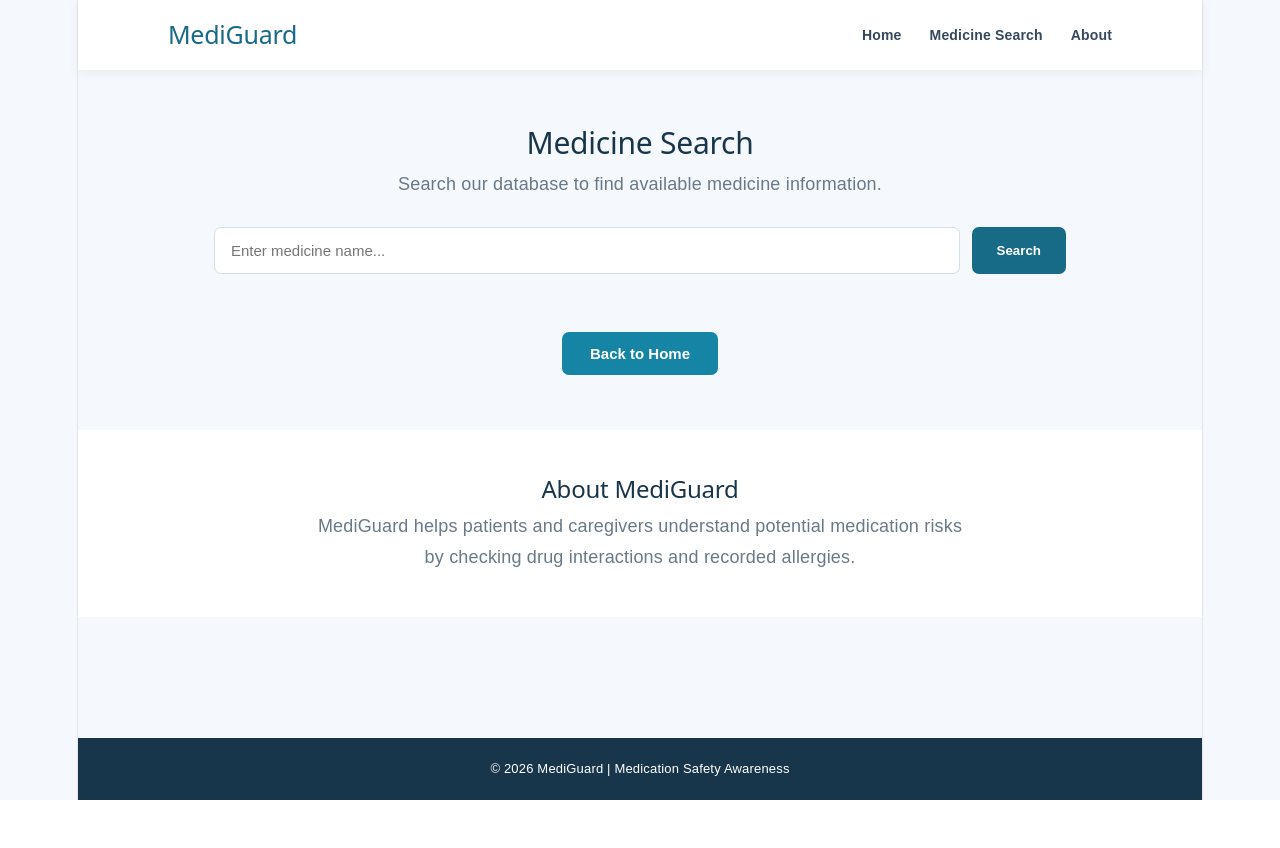
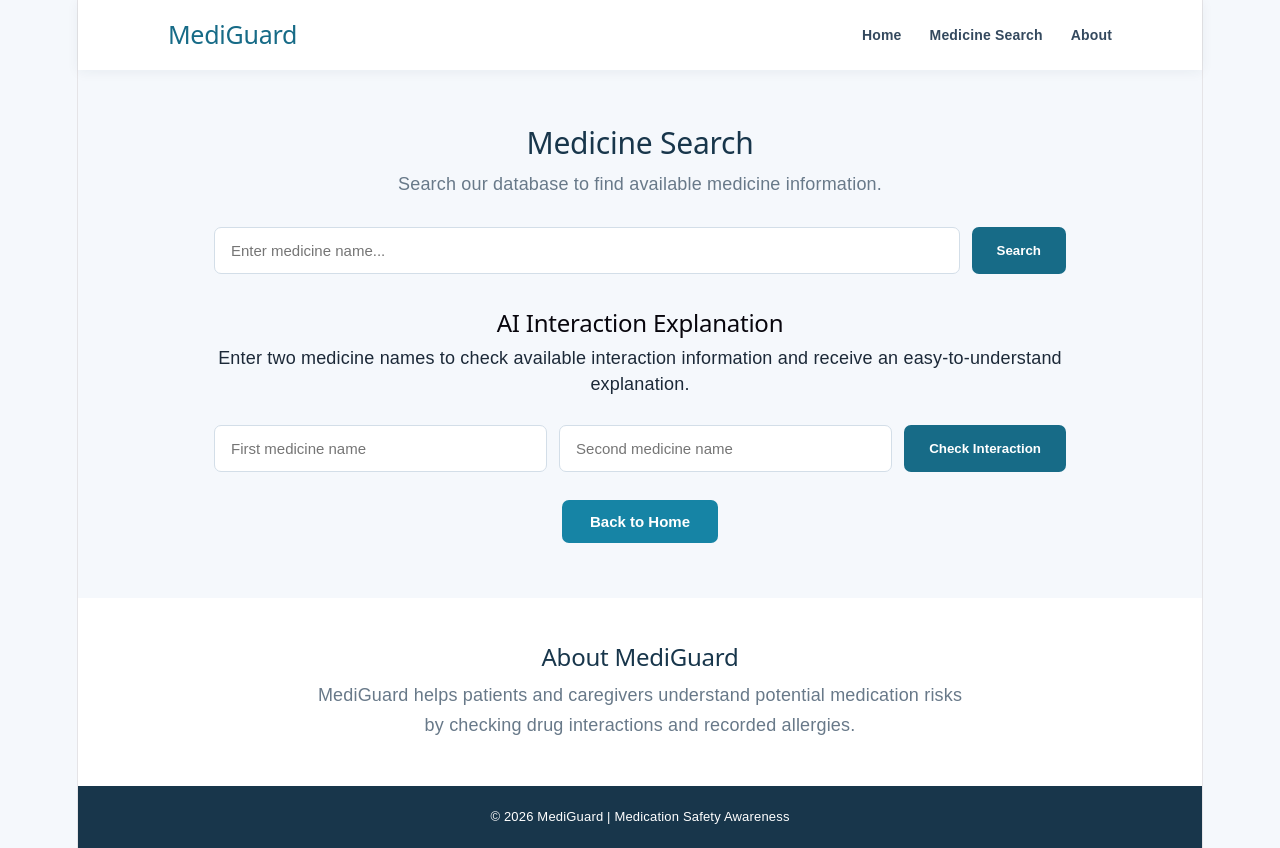
Before and after one commit to harinisharma-t/MediGuard, a React app in the folder frontend/: page / in a window 1280 px wide. Both pictures are taken after a click on the button "Get Started". Before the commit the page ends 800 px from the top, so only its background shows below. Built offline with nearby package versions, Linux system fonts and the light colour scheme; the HTML template or start-up script is replaced by a standard one.

Commit message:
feat: add AI interaction explanation UI

```diff
--- a/frontend/src/App.jsx
+++ b/frontend/src/App.jsx
@@ -9,6 +9,12 @@ function App() {
   const [loading, setLoading] = useState(false)
   const [error, setError] = useState('')
   const [searched, setSearched] = useState(false)
+
+  const [drugA, setDrugA] = useState('')
+  const [drugB, setDrugB] = useState('')
+  const [explanation, setExplanation] = useState(null)
+  const [interactionLoading, setInteractionLoading] = useState(false)
+  const [interactionError, setInteractionError] = useState('')
 
   async function handleSearch(event) {
     event.preventDefault()
@@ -31,9 +37,7 @@ function App() {
       )
       const data = await response.json()
 
-      if (!response.ok) {
-        throw new Error('Search failed')
-      }
+      if (!response.ok) throw new Error()
 
       setResults(data.results || [])
     } catch {
@@ -43,17 +47,52 @@ function App() {
     }
   }
 
+  async function handleExplain(event) {
+    event.preventDefault()
+
+    if (!drugA.trim() || !drugB.trim()) {
+      setInteractionError('Please enter both medicine names.')
+      setExplanation(null)
+      return
+    }
+
+    setInteractionLoading(true)
+    setInteractionError('')
+    setExplanation(null)
+
+    try {
+      const response = await fetch('/api/interactions/explain', {
+        method: 'POST',
+        headers: { 'Content-Type': 'application/json' },
+        body: JSON.stringify({
+          drug_a: drugA.trim(),
+          drug_b: drugB.trim(),
+        }),
+      })
+
+      const data = await response.json()
+
+      if (!response.ok) throw new Error()
+
+      setExplanation(data)
+    } catch {
+      setInteractionError('Unable to check the interaction. Please try again.')
+    } finally {
+      setInteractionLoading(false)
+    }
+  }
+
   return (
     <div className="app">
       <header className="navbar">
         <h2 className="logo">MediGuard</h2>
         <nav>
-          <a href="#home" onClick={(event) => {
-            event.preventDefault()
+          <a href="#" onClick={(e) => {
+            e.preventDefault()
             setShowSearch(false)
           }}>Home</a>
-          <a href="#search" onClick={(event) => {
-            event.preventDefault()
+          <a href="#" onClick={(e) => {
+            e.preventDefault()
             setShowSearch(true)
           }}>Medicine Search</a>
           <a href="#about">About</a>
@@ -64,13 +103,20 @@ function App() {
         {!showSearch ? (
           <section className="hero-section" id="home">
             <p className="tagline">SMARTER MEDICATION AWARENESS</p>
-            <h1>Your Medication Safety,<br /><span>Our Priority.</span></h1>
+            <h1>
+              Your Medication Safety,
+              <br />
+              <span>Our Priority.</span>
+            </h1>
             <p className="hero-description">
               Understand potential drug interactions and allergy risks
               with AI-assisted medication safety information.
             </p>
-            <button className="primary-button" type="button"
-              onClick={() => setShowSearch(true)}>
+            <button
+              className="primary-button"
+              type="button"
+              onClick={() => setShowSearch(true)}
+            >
               Get Started
             </button>
             <p className="disclaimer">
@@ -98,62 +144,85 @@ function App() {
 
             {error && <p className="error-message">{error}</p>}
 
-            {loading && (
-              <p className="loading-message">Searching the medicine database...</p>
-            )}
-
             {searched && !loading && !error && results.length === 0 && (
-              <div className="empty-message">
-                <h3>No medicines found</h3>
-                <p>Try another medicine name or check the spelling.</p>
-              </div>
+              <p className="empty-message">
+                No matching medicines found in the database.
+              </p>
             )}
 
             {results.length > 0 && (
               <div className="results-section">
-                <div className="results-heading">
-                  <h3>Medicine Search Results</h3>
-                  <span>{results.length} found</span>
-                </div>
-
+                <h3>Search Results ({results.length})</h3>
                 <div className="medicine-list">
                   {results.map((medicine) => (
-                    <article className="medicine-card" key={medicine.id}>
-                      <div className="medicine-card-header">
-                        <div>
-                          <p className="medicine-label">MEDICINE</p>
-                          <h3>{medicine.generic_name}</h3>
-                        </div>
-                        <span className="medicine-id">ID: {medicine.id}</span>
-                      </div>
-
-                      <div className="medicine-details">
-                        <div>
-                          <span>Brand Name</span>
-                          <strong>{medicine.brand_name || 'Not available'}</strong>
-                        </div>
-                        <div>
-                          <span>Active Ingredient</span>
-                          <strong>{medicine.active_ingredient || 'Not available'}</strong>
-                        </div>
-                      </div>
-                    </article>
+                    <div className="medicine-card" key={medicine.id}>
+                      <h3>{medicine.generic_name}</h3>
+                      <p><strong>Brand Name:</strong> {medicine.brand_name || 'Not available'}</p>
+                      <p><strong>Active Ingredient:</strong> {medicine.active_ingredient || 'Not available'}</p>
+                    </div>
                   ))}
                 </div>
-
-                <p className="results-note">
-                  These results are based on the medicines available in the
-                  MediGuard database. Missing information does not mean a
-                  medicine is safe or risk-free.
-                </p>
               </div>
             )}
 
-            <button className="primary-button back-button" type="button"
-              onClick={() => {
-                setShowSearch(false)
-                setError('')
-              }}>
+            <div className="results-section">
+              <h2>AI Interaction Explanation</h2>
+              <p>
+                Enter two medicine names to check available interaction
+                information and receive an easy-to-understand explanation.
+              </p>
+
+              <form className="search-form" onSubmit={handleExplain}>
+                <input
+                  type="text"
+                  value={drugA}
+                  onChange={(e) => setDrugA(e.target.value)}
+                  placeholder="First medicine name"
+                  aria-label="First medicine name"
+                />
+                <input
+                  type="text"
+                  value={drugB}
+                  onChange={(e) => setDrugB(e.target.value)}
+                  placeholder="Second medicine name"
+                  aria-label="Second medicine name"
+                />
+                <button type="submit" disabled={interactionLoading}>
+                  {interactionLoading ? 'Checking...' : 'Check Interaction'}
+                </button>
+              </form>
+
+              {interactionError && (
+                <p className="error-message">{interactionError}</p>
+              )}
+
+              {explanation && (
+                <div className="medicine-card">
+                  <h3>Interaction Result</h3>
+                  <p><strong>Medicine 1:</strong> {explanation.drug_a}</p>
+                  <p><strong>Medicine 2:</strong> {explanation.drug_b}</p>
+                  <p>
+                    <strong>Database Result:</strong>{' '}
+                    {explanation.interaction?.message || 'No details available'}
+                  </p>
+                  <p><strong>Explanation:</strong></p>
+                  <p>{explanation.explanation}</p>
+                  <p>
+                    <strong>Provider:</strong> {explanation.provider}
+                  </p>
+                  {explanation.used_fallback && (
+                    <p>Rule-based explanation used because the AI service was unavailable.</p>
+                  )}
+                  <p className="disclaimer">{explanation.disclaimer}</p>
+                </div>
+              )}
+            </div>
+
+            <button
+              className="primary-button"
+              type="button"
+              onClick={() => setShowSearch(false)}
+            >
               Back to Home
             </button>
           </section>
```
